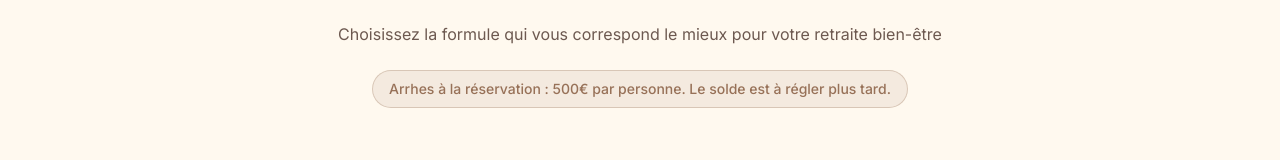
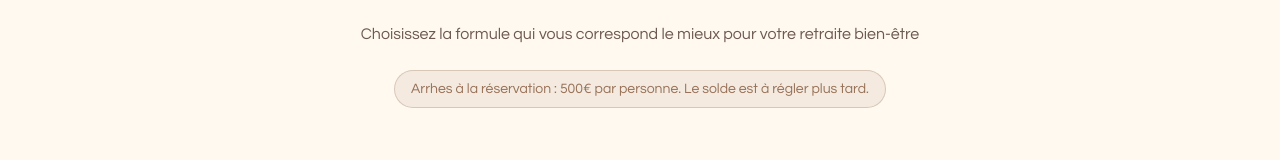
Before and after one commit to stephanemalho/ava-template, a Next.js app: page /reservations in a window 1280 px wide. Shown: the part 207-367 px from the top of the page. Built offline with nearby package versions, Linux system fonts and the light colour scheme; no server answers.

Commit message:
✨ add questrial font

```diff
--- a/app/globals.css
+++ b/app/globals.css
@@ -7,8 +7,7 @@
   --breakpoint-md: 950px;
   --color-background: var(--background);
   --color-foreground: var(--foreground);
-  --font-sans: var(--font-geist-sans);
-  --font-mono: var(--font-geist-mono);
+  --font-sans: var(--font-questrial);
   --color-sidebar-ring: var(--sidebar-ring);
   --color-sidebar-border: var(--sidebar-border);
   --color-sidebar-accent-foreground: var(--sidebar-accent-foreground);
--- a/app/layout.tsx
+++ b/app/layout.tsx
@@ -1,6 +1,6 @@
 import type React from "react"
 import type { Metadata } from "next"
-import { Inter } from "next/font/google"
+import { Questrial } from "next/font/google"
 import "./globals.css"
 import { ThemeProvider } from "next-themes"
 import { Navigation } from "../components/navigation"
@@ -11,7 +11,13 @@ import AnalyticsConsent from "@/components/analytics-consent"
 import { siteConfig } from "@/lib/seo-config"
 import { generateOrganizationSchema, generateWebsiteSchema } from "@/lib/schema-generators"
 
-const inter = Inter({ subsets: ["latin"], display: "swap" })
+const questrial = Questrial({
+  subsets: ["latin"],
+  weight: "400",
+  display: "swap",
+  variable: "--font-questrial",
+  fallback: ["Arial", "Helvetica", "ui-sans-serif", "system-ui", "sans-serif"],
+})
 
 export const metadata: Metadata = {
   metadataBase: new URL(siteConfig.siteUrl),
@@ -54,7 +60,7 @@ export default function RootLayout({
   const websiteSchema = generateWebsiteSchema()
 
   return (
-    <html lang="fr" suppressHydrationWarning>
+    <html lang="fr" suppressHydrationWarning className={questrial.variable}>
       <head>
         <meta charSet="utf-8" />
         <script
@@ -66,7 +72,7 @@ export default function RootLayout({
           dangerouslySetInnerHTML={{ __html: JSON.stringify(websiteSchema) }}
         />
       </head>
-      <body className={inter.className}>
+      <body className="font-sans">
         <ThemeProvider attribute="class" defaultTheme="light" enableSystem={false} disableTransitionOnChange>
           <div className="min-h-screen bg-background flex flex-col">
             <ReservationCartProvider>
```
